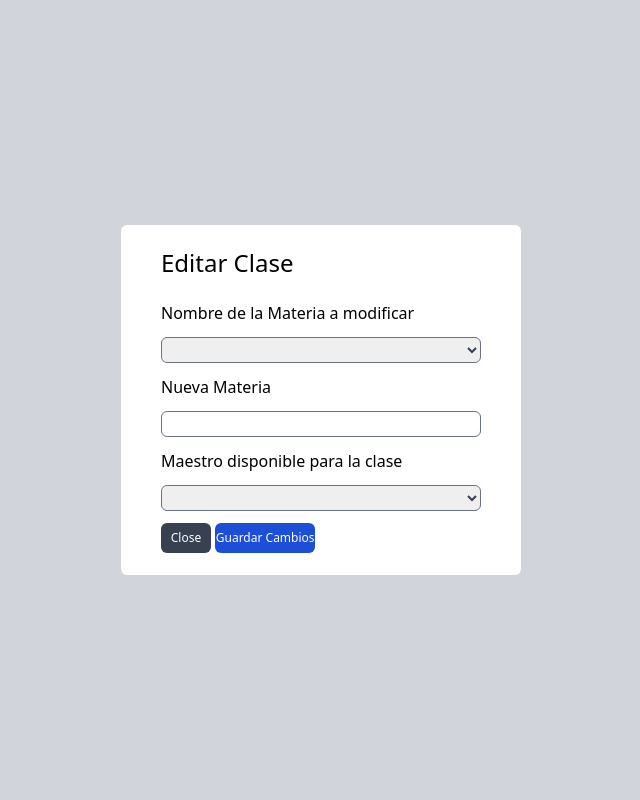
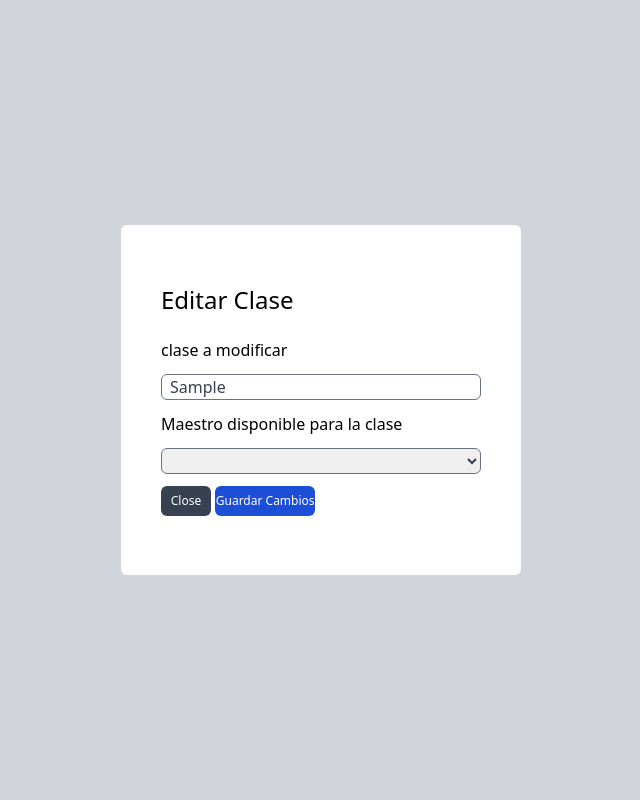
Before and after one commit to teobaldo1/proyectoFinal3, a PHP site: page /editClass?id=1 in a window 1280 px wide. Shown: the whole page, without its empty margins (329-969 px from the left). Run offline with PHP 8.4, Linux system fonts and the light colour scheme; tables that the repository leaves empty or names only in its code hold one stand-in row (values such as "Sample post"); data that the repository does not hold is empty; style sheets or scripts are compiled from the project's sources.

Commit message:
Add CRUD

```diff
--- a/index.php
+++ b/index.php
@@ -51,7 +51,7 @@
         case "/updateR":
             $controllerR->updateR($_POST);
             break;
-        case "/deleteClass":
+        case "/deleteClase":
             $controllerStudent->deleteClass($_POST["id"]);
         case "/updateC":
             $controllerC->updateClass($_POST);
@@ -101,7 +101,6 @@
             break;
         case "/editT":
             $controllerT->editT($_GET["id"]);
-
             break;
         case "/readClass":
             $controllerC->readC();
--- a/src/controllers/ClasesController.php
+++ b/src/controllers/ClasesController.php
@@ -3,6 +3,7 @@
 require_once($_SERVER["DOCUMENT_ROOT"] . "/src/models/Roles.php");
 require_once($_SERVER["DOCUMENT_ROOT"] . "/src/models/Clases.php");
 require_once($_SERVER["DOCUMENT_ROOT"] . "/src/models/admin/ClasesM.php");
+require_once($_SERVER["DOCUMENT_ROOT"] . "/src/controllers/teacherController.php");
 
 
 
@@ -36,28 +37,29 @@
 
 
     if ($newdata) {
-      header("Location:/readClass");
+      var_dump($usuariosC);
     }
   }
 
   public function deleteClass($id)
   {
+
     $deleted = UsuariosC::deleteC($id);
-    $usuariosC = UsuariosC::all();
+
 
     if ($deleted) {
 
+      header("Location:/readClass");
 
-     header("Location:/readClass");
     }
   }
   public function editClass($id)
   {
 
-    $usuarioC = UsuariosC::find($id);
-    $usuariosT = UsuariosC::all();
+    $dataClaseMaestro = UsuariosC::find($id);
+    $usuariosT = UsuariosT::all();
 
-    include $_SERVER["DOCUMENT_ROOT"] . "/src/views/Admin/Class/editClass.php";
+    include $_SERVER["DOCUMENT_ROOT"] ."/src/views/Admin/Class/editClass.php";
   }
 
   public function updateClass($dataClass)
@@ -70,6 +72,6 @@
 
       header("Location:/readClass");
 
-    }
+   }
   }
 }
--- a/src/controllers/StudentsController/StudentsController.php
+++ b/src/controllers/StudentsController/StudentsController.php
@@ -19,8 +19,6 @@
   {
 
     $usuariosE = UsuariosStudents::all($id);
-
-
 
     include $_SERVER["DOCUMENT_ROOT"] . "/src/views/alumnos/readS.php";
 
--- a/src/models/admin/ClasesM.php
+++ b/src/models/admin/ClasesM.php
@@ -8,7 +8,7 @@
 
      public static function all()
      {
-          $queryDataBase = "select * from usuarios u  inner join clases_maestros cm  on u.id = cm.maestro_id inner join clases c  on cm.clase_id = c.id  where u.rol_id= 2";
+          $queryDataBase = "select cm.id as clase_maestro_id, u.nombre as nombre_maestro,c.materias as clase,cm.maestro_id as idDeMaestro from usuarios u  inner join clases_maestros cm  on u.id = cm.maestro_id inner join clases c  on cm.clase_id = c.id  where u.rol_id= 2";
 
           $res =  Database::query($queryDataBase);
           $data = $res->fetchAll(PDO::FETCH_ASSOC);
@@ -42,7 +42,7 @@
 
      public static function deleteC($id)
      {
-          $queryDeleted = "delete from usuarios where id = $id";
+          $queryDeleted = "delete from clases_maestros where id = $id";
 
           $resp =  Database::query($queryDeleted);
           if ($resp) {
@@ -53,22 +53,20 @@
 
      public static function find($id)
      {
-          $queryGetDataId = "select materias from clases where id = $id";
-
+          $queryGetDataId = "select cm.id as clase_maestro_id, u.nombre as nombre_maestro,c.materias as clase  from usuarios u  inner join clases_maestros cm  on u.id = cm.maestro_id inner join clases c  on cm.clase_id = c.id  where cm.id= '$id'";
           $resp =  Database::query($queryGetDataId);
-
           $dataId = $resp->fetch(PDO::FETCH_ASSOC);
-
           return $dataId;
      }
+
 
      public static function update($dataC)
 
      {
 
 
-          $maestro=$dataC["maestro"];
-          $idClase=$dataC["materia"];
+          $maestro=$dataC["nombre_maestro"];
+          $idClase=$dataC["clase_maestro_id"];
           $materia=$dataC["editClass"];
 
 
--- a/src/models/admin/Teacher.php
+++ b/src/models/admin/Teacher.php
@@ -8,7 +8,13 @@
 
      public static function all()
      {
-          $queryDataBase = "select * from usuarios u  inner join clases_maestros cm  on u.id = cm.maestro_id inner join clases c  on cm.clase_id = c.id  where u.rol_id= 2";
+          $queryDataBase = "
+          SELECT
+          u.id as id_maestro, u.dni, u.nombre as nombre_maestro, u.correo, u.contrasena,u.direccion,u.fechaNacimiento,cm.id as clase_maestro_id,cm.clase_id, cm.maestro_id, c.materias as clase
+          FROM usuarios u
+          LEFT JOIN clases_maestros cm ON u.id = cm.maestro_id
+          LEFT JOIN clases c ON cm.clase_id = c.id
+          WHERE u.rol_id = 2";
 
           $res =  Database::query($queryDataBase);
           $data = $res->fetchAll(PDO::FETCH_ASSOC);
@@ -26,7 +32,7 @@
           $respData =  Database::query($queryGet);
           $data = $respData->fetchAll(PDO::FETCH_ASSOC);
 
-          $dataId= $data[0]["id"];
+          $dataId = $data[0]["id"];
           $queryinsert1 = "insert into clases_maestros ( clase_id, Maestro_id) values ('$clase','$dataId')";
           $resp1 =  Database::query($queryinsert1);
 
@@ -57,7 +63,7 @@
 
      public static function update($dataT)
      {
-          $clase_id= $dataT["clase_id"];
+          $clase_id = $dataT["clase_id"];
           $id = $dataT["id"];
           $dni = $dataT["dni"];
           $correo = $dataT["correo"];
@@ -70,12 +76,11 @@
           $resp =  Database::query($queryupdate);
 
           $queryupdate1 = "update clases_maestros set clase_id ='$clase' where clase_id = '$clase_id' && maestro_id='$id'";
-          $resp1= Database::query($queryupdate1);
+          $resp1 = Database::query($queryupdate1);
 
 
           if ($resp && $resp1) {
                return true;
-
           }
      }
 }
--- a/src/views/Admin/Class/editClass.php
+++ b/src/views/Admin/Class/editClass.php
@@ -24,52 +24,25 @@
 
 
 
+
                     <div class="flex flex-col gap-y-3 ">
-                        <label>Nombre de la Materia a modificar</label>
-                        <select class="w-[320px] border-[1px] border-gray-500 text-gray-700 pl-2 rounded-md" name="materia">
-                            <?php
-
-                            foreach ($usuariosC as $usuario) {
-
-                                $nameClass = $usuario["materias"];
-                                $claseId = $usuario["clase_id"];
-
-
-                                if ($claseId === $usuario["id"]) {
-
-                                    echo "<option value='$claseId' selected>$nameClass</option>";
-                                } else {
-                                    echo "<option value='$claseId'>$nameClass</option>";
-                                }
-                            }
-                            ?>
-
-                        </select>
-                    </div>
-                    <div class="flex flex-col gap-y-3 ">
-                        <label>Nueva Materia</label>
-                        <input class="w-[320px] border-[1px] border-gray-500 text-gray-700 pl-2 rounded-md" type="text" name="editClass" value="<?= $usuario['materias'] ?>">
-
-                        <input type="text" hidden name="nameClass" value="<?= $usuario['materias'] ?>">
-
+                        <label>clase a modificar </label>
+                        <input class="w-[320px] border-[1px] border-gray-500 text-gray-700 pl-2 rounded-md" type="text" name="editClass" value="<?= $dataClaseMaestro['clase'] ?>">
+                         <input type="text" hidden name="id" value="<?= $_GET['id'] ?>">
 
                         <label>Maestro disponible para la clase</label>
-                        <select class="w-[320px] border-[1px] border-gray-500 text-gray-700 pl-2 rounded-md" name="maestro">
+                        <select class="w-[320px] border-[1px] border-gray-500 text-gray-700 pl-2 rounded-md" name="maestro" >
                             <?php
+                               foreach ($usuariosT as $maestro) {
 
+                                $nameMaestro = $maestro["nombre_maestro"];
+                                $maestroId = $maestro["id_maestro"];
+                                print_r($dataClaseMaestro);
+                                if ($nameMaestro == $dataClaseMaestro['nombre_maestro']) {
 
-
-
-                            foreach ($usuariosC as $usuario) {
-
-                                $maestro = $usuario["nombre"];
-                                $maestroId = $usuario["maestro_id"];
-                                echo "<option value='$maestroId'>$maestro</option>";
-                                if ($maestroId === $usuario["rol_id"]) {
-
-                                    echo "<option value='$maestroId' selected>$nameRol</option>";
+                                    echo "<option value='$maestroId' selected >$nameMaestro</option>";
                                 } else {
-                                    echo "<option value='$rolId'>$nameRol</option>";
+                                    echo "<option value='$maestroId'>$nameMaestro</option>";
                                 }
                             }
 
--- a/src/views/Admin/Teacher/readT.php
+++ b/src/views/Admin/Teacher/readT.php
@@ -99,13 +99,13 @@
                     foreach ($usuariosT as $usuario) {
                     ?>
                         <tr class="flex">
-                            <td class="border-[1px] border-gray-500  w-[80px] flex justify-center"><?= $usuario["id"] ?></td>
+                            <td class="border-[1px] border-gray-500  w-[80px] flex justify-center"><?= $usuario["maestro_id"] ?></td>
                             <td class="border-[1px] border-gray-500  w-[100px]  flex justify-center"><?= $usuario["dni"] ?></td>
-                            <td class="border-[1px] border-gray-500  w-[150px]  flex justify-center"><?= $usuario["nombre"] ?></td>
+                            <td class="border-[1px] border-gray-500  w-[150px]  flex justify-center"><?= $usuario["nombre_maestro"] ?></td>
                             <td class="border-[1px] border-gray-500  w-[150px] flex justify-center "><?= $usuario["correo"] ?></td>
                             <td class="border-[1px] border-gray-500  w-[150px] flex justify-center "><?= $usuario["direccion"] ?></td>
                             <td class="border-[1px] border-gray-500  w-[130px] flex justify-center "><?= $usuario["fechaNacimiento"] ?></td>
-                            <td class="border-[1px] border-gray-500  w-[130px] flex justify-center "><?= $usuario["materias"] ?></td>
+                            <td class="border-[1px] border-gray-500  w-[130px] flex justify-center "><?= $usuario["clase"] ?></td>
                             <td class="border-[1px] border-gray-500  w-[60px]  flex justify-center">
                                 <form action="/deleteT" method="post" class="bg-white">
                                     <a href="/editT?id=<?= $usuario["maestro_id"] ?>">Editar</a>
```
Also changed, not shown: src/views/Admin/Class/readC.php (+8 -7 lines), src/views/alumnos/readS.php (+5 -3 lines).
